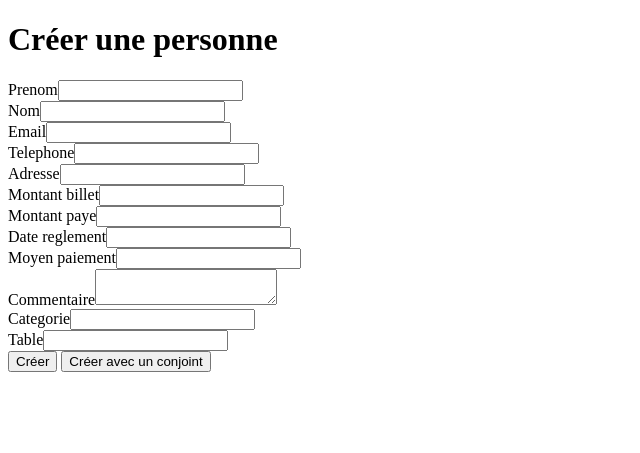
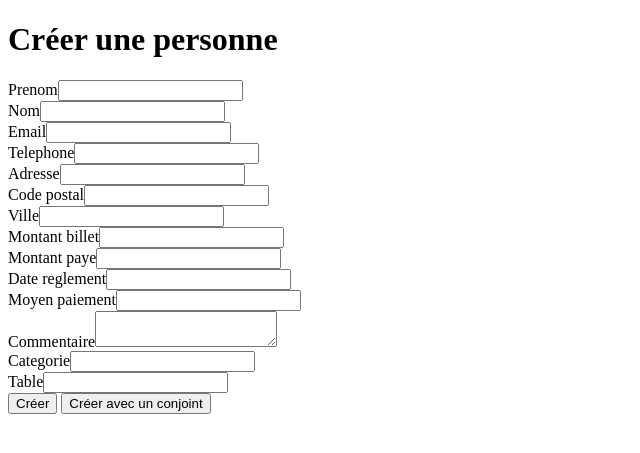
Before and after one commit to ThomasDubernet/webapp-gala, a Symfony app: template templates/personne/new.html.twig in a window 1280 px wide. Shown: the part 205-658 px from the top of the page, without its empty margins (0-640 px from the left). Run offline with Twig, Linux system fonts and the light colour scheme; the template is opened without the code that fills it, so the values that code supplies are empty; form fields are guessed from the names that the template uses; some libraries are stand-ins or nearby versions.

Commit message:
Création du billet à la création d'une personne + ajout des champs code Postal et ville

```diff
--- a/src/Controller/PdfController.php
+++ b/src/Controller/PdfController.php
@@ -37,7 +37,7 @@ class PdfController extends AbstractController
     }
 
     /**
-     * @Route("/pdf/ticket/{id}", name="pdf_view")
+     * @Route("/pdf/ticket/{id}", name="pdf_creation")
      */
     public function index($id)/*: RedirectResponse */
     {
--- a/src/Controller/PersonneController.php
+++ b/src/Controller/PersonneController.php
@@ -65,7 +65,9 @@ class PersonneController extends AbstractController
             $this->em->persist($personne);
             $this->em->flush();
 
-            return $this->redirectToRoute('home', [], Response::HTTP_SEE_OTHER);
+            return $this->redirectToRoute('pdf_creation', [
+                'id' => $personne->getId()
+            ]);
         }
 
         return $this->renderForm('personne/new.html.twig', [
--- a/src/Form/PersonneType.php
+++ b/src/Form/PersonneType.php
@@ -46,6 +46,12 @@ class PersonneType extends AbstractType
             ])
             ->add('adresse', TextType::class, [
                 'label' => 'Adresse postale'
+            ])
+            ->add('codePostal', TextType::class, [
+                'label' => 'Code postal'
+            ])
+            ->add('ville', TextType::class, [
+                'label' => 'Ville'
             ])
             ->add('telephone', TextType::class, [
                 'label' => 'Numéro de téléphone'
--- a/templates/personne/_form.html.twig
+++ b/templates/personne/_form.html.twig
@@ -18,6 +18,14 @@
                 </div>
             </div>
         {{ form_row(form.adresse) }}
+            <div class="row">
+                <div class="col-6">
+                    {{ form_row(form.codePostal) }}
+                </div>
+                <div class="col-6">
+                    {{ form_row(form.ville) }}
+                </div>
+            </div>
         </div>
         <div class="col-6">
             <div class="row">
```
